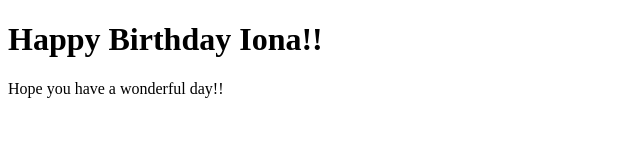
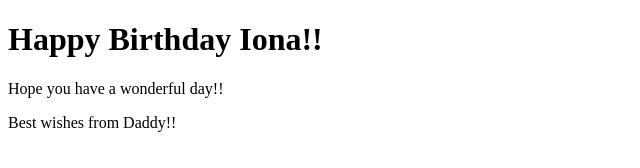
Before and after one commit to Tete1982/web_tech_labs, a plain HTML site: page iona.html in a window 1280 px wide. Shown: the whole page, without its empty margins (0-640 px from the left). Drawn offline with Linux system fonts and the light colour scheme.

Commit message:
Update iona.html

```diff
--- a/iona.html
+++ b/iona.html
@@ -6,5 +6,6 @@
 	<body>
 		<h1>Happy Birthday Iona!!</h1>
 		<p> Hope you have a wonderful day!!</p>
+		<p> Best wishes from Daddy!! </p>
 	</body>
 </html>
```
